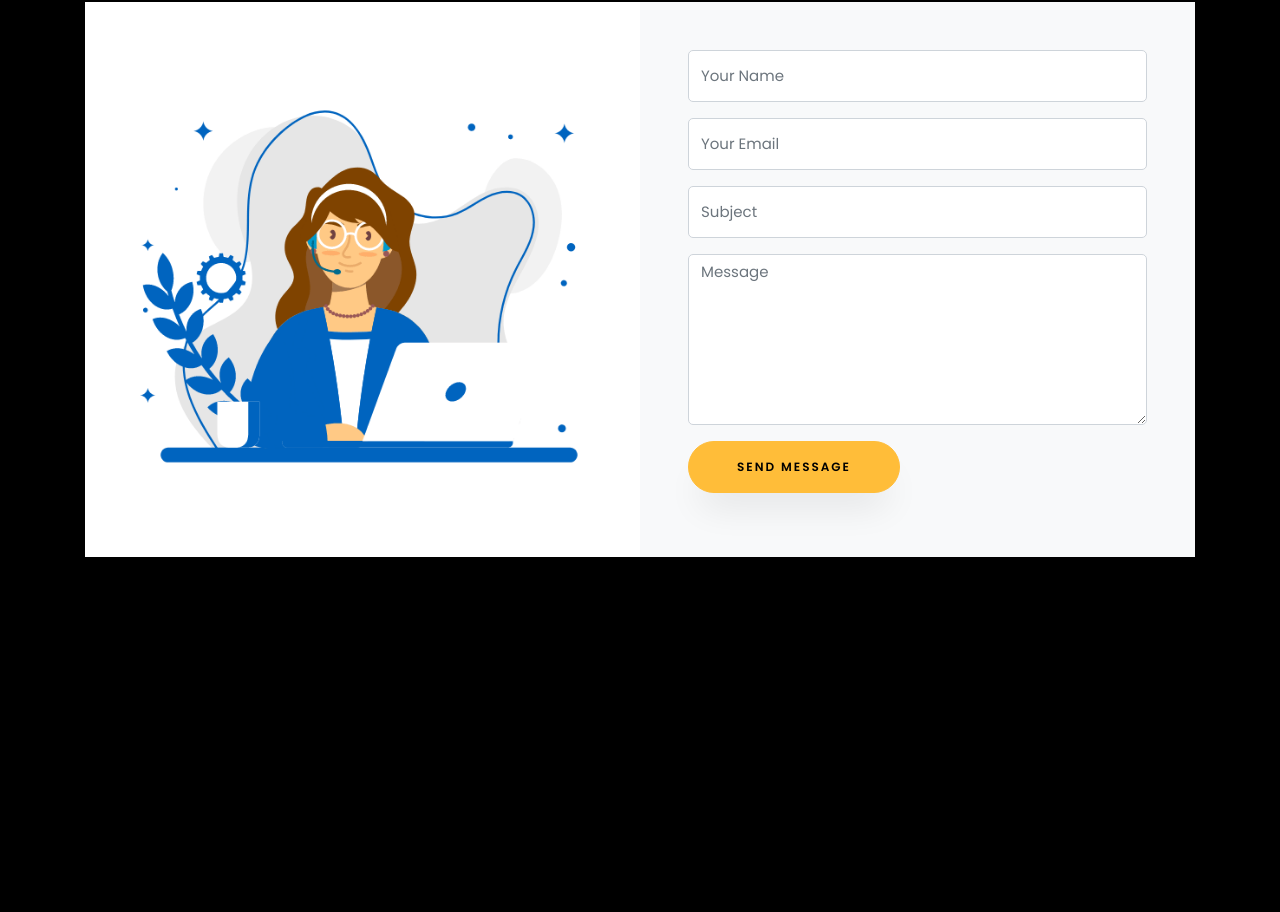
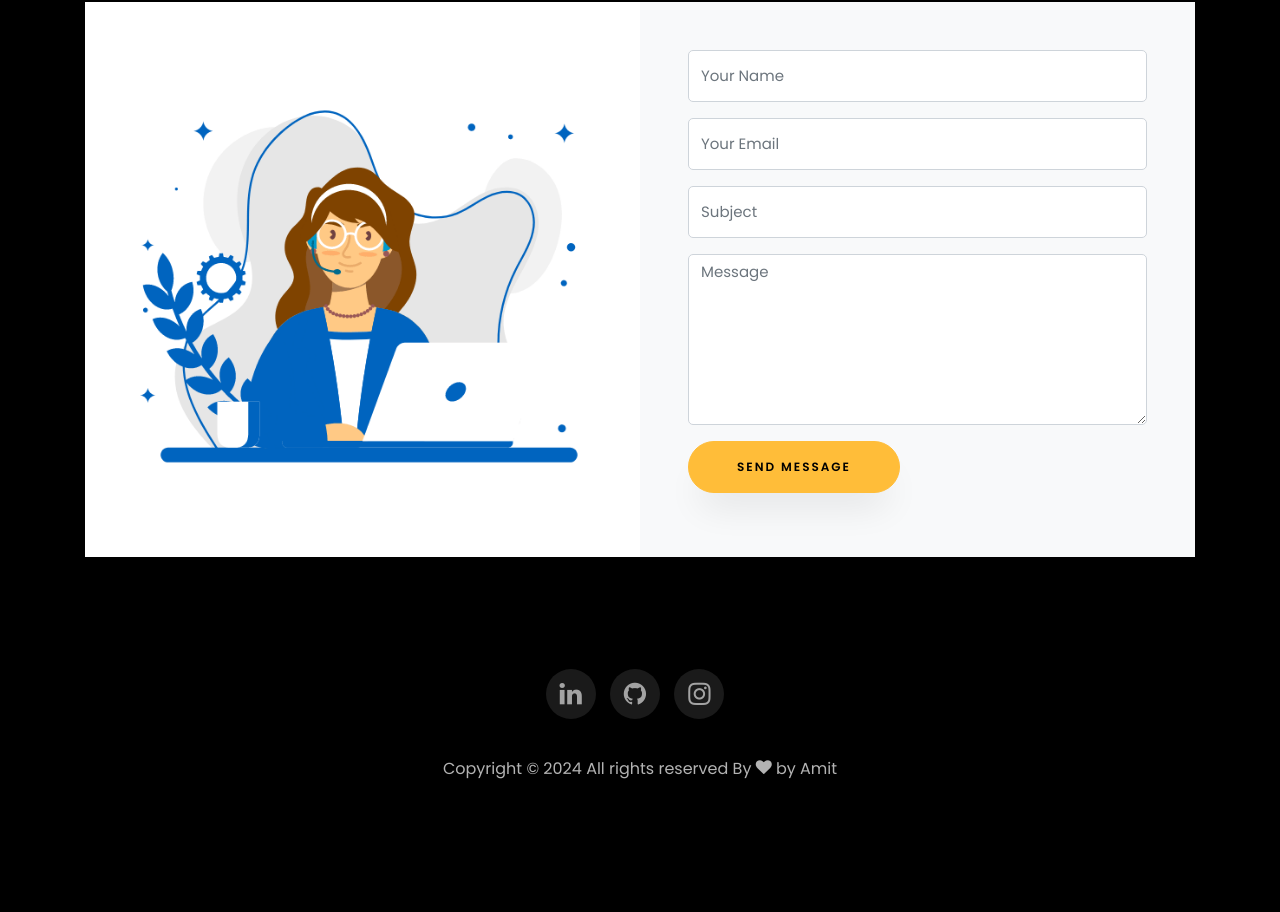
Before and after one commit to kolheamit/portfolio.github.io, a plain HTML site: page index.html in a window 1280 px wide. Shown: the part 5701-6613 px from the top of the page. Before the commit the page ends 6344 px from the top, so only its background shows below. Drawn offline with Linux system fonts and the light colour scheme; files whose address does not match are found by name.

Commit message:
Update index.html

```diff
--- a/index.html
+++ b/index.html
@@ -676,13 +676,41 @@
       </div>
     </section>
 
-    <footer class="ftco-animate mt-5">
+    <footer class="ftco-footer">
       <div class="container">
         <div class="row">
-          <div class="col-md-12 d-flex justify-content-center">
-            <h5>Aslo Join With Us On</h5>
+          <div class="col-md">
+            <div class="ftco-footer-widget d-flex justify-content-center">
+              <ul
+                class="ftco-footer-social list-unstyled float-md-left float-lft"
+              >
+                <li class="ftco-animate">
+                  <a href="https://www.linkedin.com/in/amit-kolhe-1aa584269"
+                    ><span class="icon-linkedin"></span
+                  ></a>
+                </li>
+                <li class="ftco-animate">
+                  <a href="https://github.com/kolheamit/portfolio.github.io.git"
+                    ><span class="icon-github"></span
+                  ></a>
+                </li>
+                <li class="ftco-animate">
+                  <a href="#"><span class="icon-instagram"></span></a>
+                </li>
+              </ul>
+            </div>
           </div>
-          <div class="col-md-12"></div>
+          <div class="col-md-12 text-center ftco-animate">
+            <p>
+              Copyright &copy;
+              <script>
+                document.write(new Date().getFullYear());
+              </script>
+              All rights reserved By
+              <i class="icon-heart color-danger" aria-hidden="true"></i> by
+              <a href="#" target="_blank">Amit</a>
+            </p>
+          </div>
         </div>
       </div>
     </footer>
```
